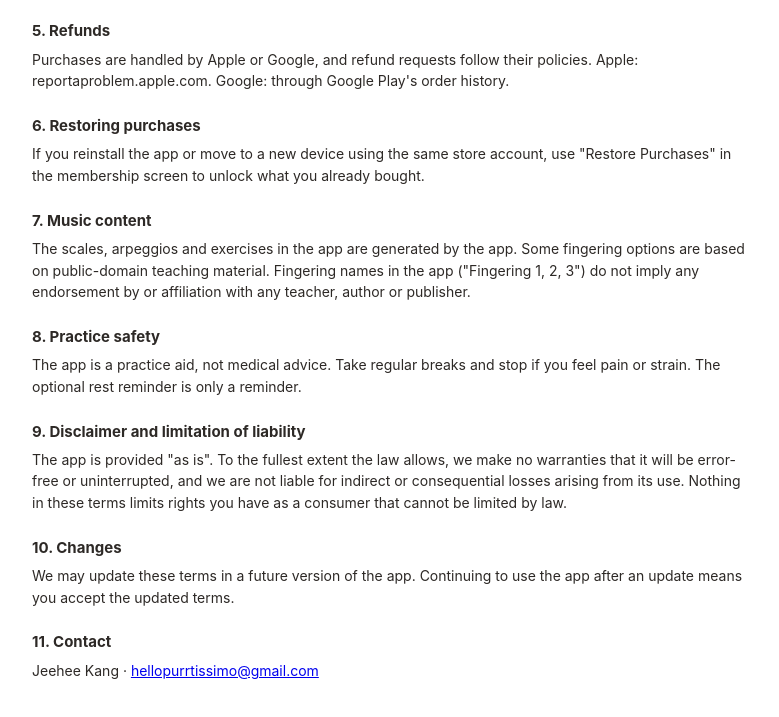
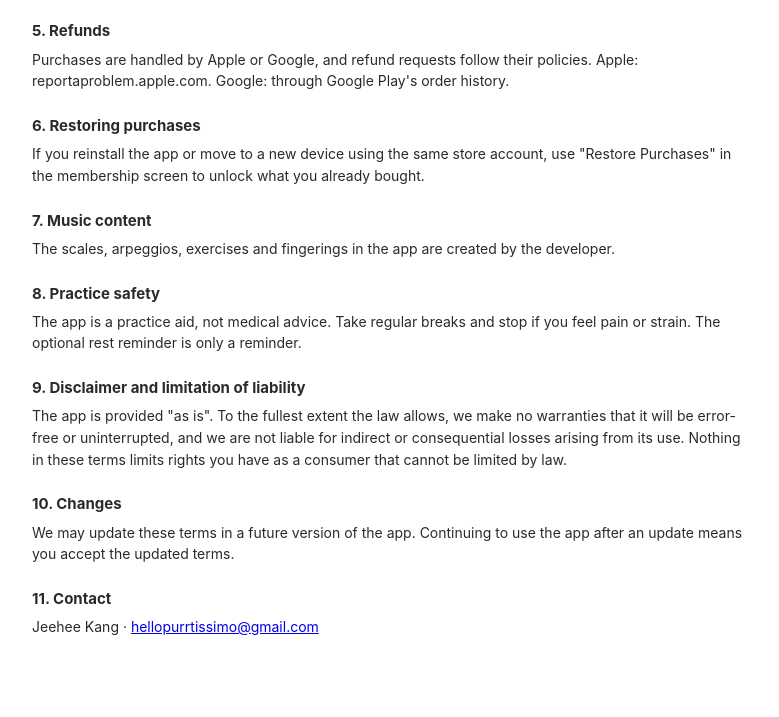
Before and after one commit to purrtissimo/scalehackr, a plain HTML site: page terms.html in a window 1280 px wide. Shown: the part 1029-1746 px from the top of the page, without its empty margins (248-1027 px from the left). After the commit the page ends 1715 px from the top, so only its background shows below. Drawn offline with Linux system fonts and the light colour scheme.

Commit message:
Add files via upload

```diff
--- a/terms.html
+++ b/terms.html
@@ -50,7 +50,7 @@
 <p>If you reinstall the app or move to a new device using the same store account, use "Restore Purchases" in the membership screen to unlock what you already bought.</p>
 
 <h2>7. Music content</h2>
-<p>The scales, arpeggios and exercises in the app are generated by the app. Some fingering options are based on public-domain teaching material. Fingering names in the app ("Fingering 1, 2, 3") do not imply any endorsement by or affiliation with any teacher, author or publisher.</p>
+<p>The scales, arpeggios, exercises and fingerings in the app are created by the developer.</p>
 
 <h2>8. Practice safety</h2>
 <p>The app is a practice aid, not medical advice. Take regular breaks and stop if you feel pain or strain. The optional rest reminder is only a reminder.</p>
```
